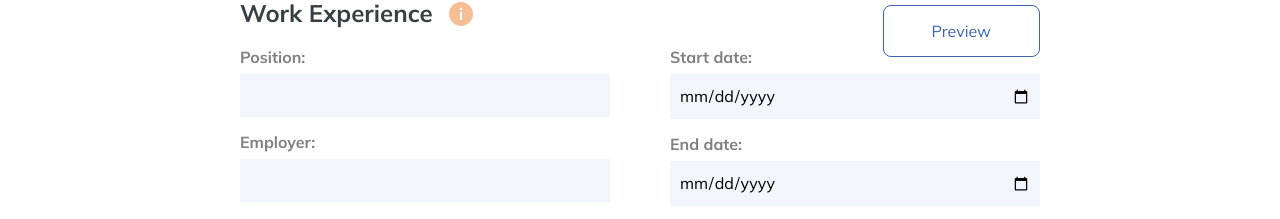
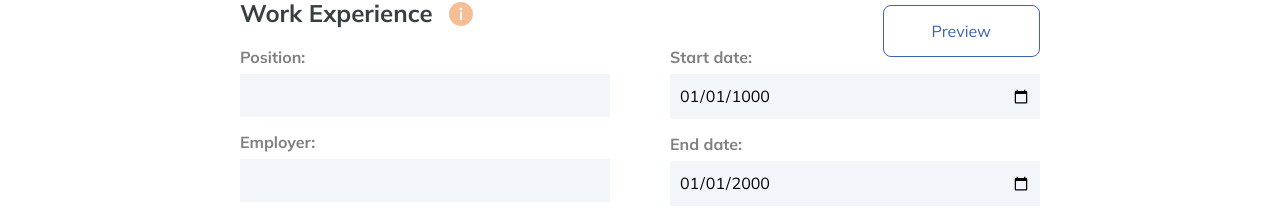
Before and after one commit to htmlena/cv-genius, a React (Create React App) app: page /cv-generator in a window 1280 px wide. Shown: the part 727-946 px from the top of the page. Built offline with nearby package versions, Linux system fonts and the light colour scheme; what @react-pdf/renderer would draw is missing.

Commit message:
dates format fixed

```diff
--- a/src/components/CvView/CvView.jsx
+++ b/src/components/CvView/CvView.jsx
@@ -1,16 +1,6 @@
 import React from 'react';
-import {
-  Page,
-  Text,
-  View,
-  Document,
-  StyleSheet,
-  Font,
-  BlobProvider,
-} from '@react-pdf/renderer';
+import { Page, Text, View, Document, StyleSheet } from '@react-pdf/renderer';
 import '../PersonalInfo/PersonalInfo';
-
-import font from './Lato-Regular.ttf';
 
 const styles = StyleSheet.create({
   page: {
@@ -319,7 +309,10 @@ const styles = StyleSheet.create({
   },
 });
 
-Font.register({ family: 'Lato', src: font, format: 'truetype' });
+const formatDate = (date) => {
+  const splittedDate = date.split('-');
+  return `${splittedDate[1]}.${splittedDate[0]}`;
+};
 
 export const CvView = ({
   userName,
@@ -356,7 +349,7 @@ export const CvView = ({
           </View>
         </View>
         {/* Job experience 1 */}
-        <View style={styles.section}>
+        <View style={styles.section} wrap={false}>
           <Text style={styles.experience}>Work experience</Text>
           {workExperience.map((x) => {
             return (
@@ -365,7 +358,7 @@ export const CvView = ({
                   <Text style={styles.position}>{x.position}</Text>
                   <View style={styles.containerDates}>
                     <Text style={styles.date}>
-                      {x.startDate} - {x.endDate}
+                      {formatDate(x.startDate)} - {formatDate(x.endDate)}
                     </Text>
                   </View>
                 </View>
@@ -423,7 +416,7 @@ export const CvView = ({
           </View>
         </View>
         {/* Education 1 */}
-        <View style={styles.section}>
+        <View style={styles.section} wrap={false}>
           <Text style={styles.education}>Education</Text>
           {education.map((x) => {
             return (
@@ -432,7 +425,7 @@ export const CvView = ({
                   <Text style={styles.university}>{x.university}</Text>
                   <View style={styles.containerDates}>
                     <Text style={styles.date}>
-                      {x.startDate} - {x.endDate}
+                      {formatDate(x.startDate)} - {formatDate(x.endDate)}
                     </Text>
                   </View>
                 </View>
@@ -451,7 +444,7 @@ export const CvView = ({
           })}
         </View>
         {/* Skills */}
-        <View style={styles.section}>
+        <View style={styles.section} wrap={false}>
           <Text style={styles.skills}>Skills</Text>
           <View style={styles.skillsLevels}>
             {skillLevel.map((x) => {
@@ -465,7 +458,7 @@ export const CvView = ({
           </View>
         </View>
         {/* Languages */}
-        <View style={styles.section}>
+        <View style={styles.section} wrap={false}>
           <Text style={styles.languages}>Languages</Text>
           <View style={styles.languagesLevels}>
             {languageLevel.map((x) => {
@@ -479,7 +472,7 @@ export const CvView = ({
           </View>
         </View>
         {/* Courses */}
-        <View style={styles.section}>
+        <View style={styles.section} wrap={false}>
           <Text style={styles.courses}>Courses</Text>
           <View style={styles.coursesLevels}>
             {course.map((x) => {
@@ -496,7 +489,7 @@ export const CvView = ({
           </View>
         </View>
         {/* Hobbies */}
-        <View style={styles.section}>
+        <View style={styles.section} wrap={false}>
           <Text style={styles.hobbies}>Hobbies</Text>
           <View style={styles.hobbiesTextArea}>
             <View style={styles.sectionHobbies}>
--- a/src/components/Generator/Generator.jsx
+++ b/src/components/Generator/Generator.jsx
@@ -8,8 +8,11 @@ import Languages from '../Languages/Languages';
 import WorkExperience from '../WorkExperience/WorkExperience';
 import Hobbies from '../Hobbies/Hobbies';
 import Courses from '../Courses/Courses';
-import { PDFDownloadLink, PDFViewer } from '@react-pdf/renderer';
+import { PDFDownloadLink, PDFViewer, Font } from '@react-pdf/renderer';
 import { nanoid } from 'nanoid';
+import font from '../CvView/Lato-Regular.ttf';
+
+Font.register({ family: 'Lato', src: font, format: 'truetype' });
 
 const Generator = () => {
   const [previewVisible, setPreviewVisible] = useState(false);
@@ -26,8 +29,8 @@ const Generator = () => {
       position: '',
       company: '',
       city: '',
-      startDate: '01.01.1000',
-      endDate: '01.01.2000',
+      startDate: '1000-01-01',
+      endDate: '2000-01-01',
       jobDescription: '',
       id: nanoid(),
     },
@@ -40,8 +43,8 @@ const Generator = () => {
       fieldOfStudy: '',
       cityEducation: '',
       degree: '',
-      startDate: '',
-      endDate: '',
+      startDate: '1000-01-01',
+      endDate: '2000-01-01',
       educationDescription: '',
       id: nanoid(),
     },
```
